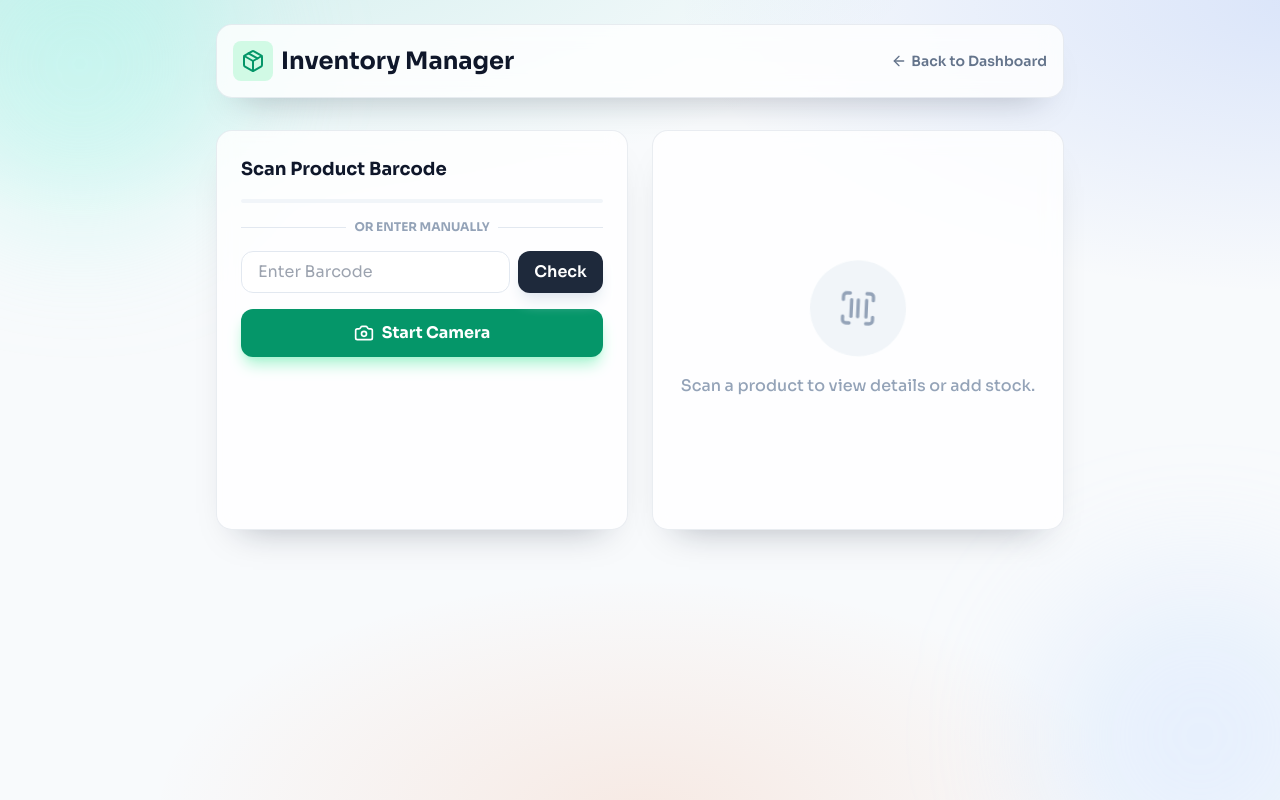
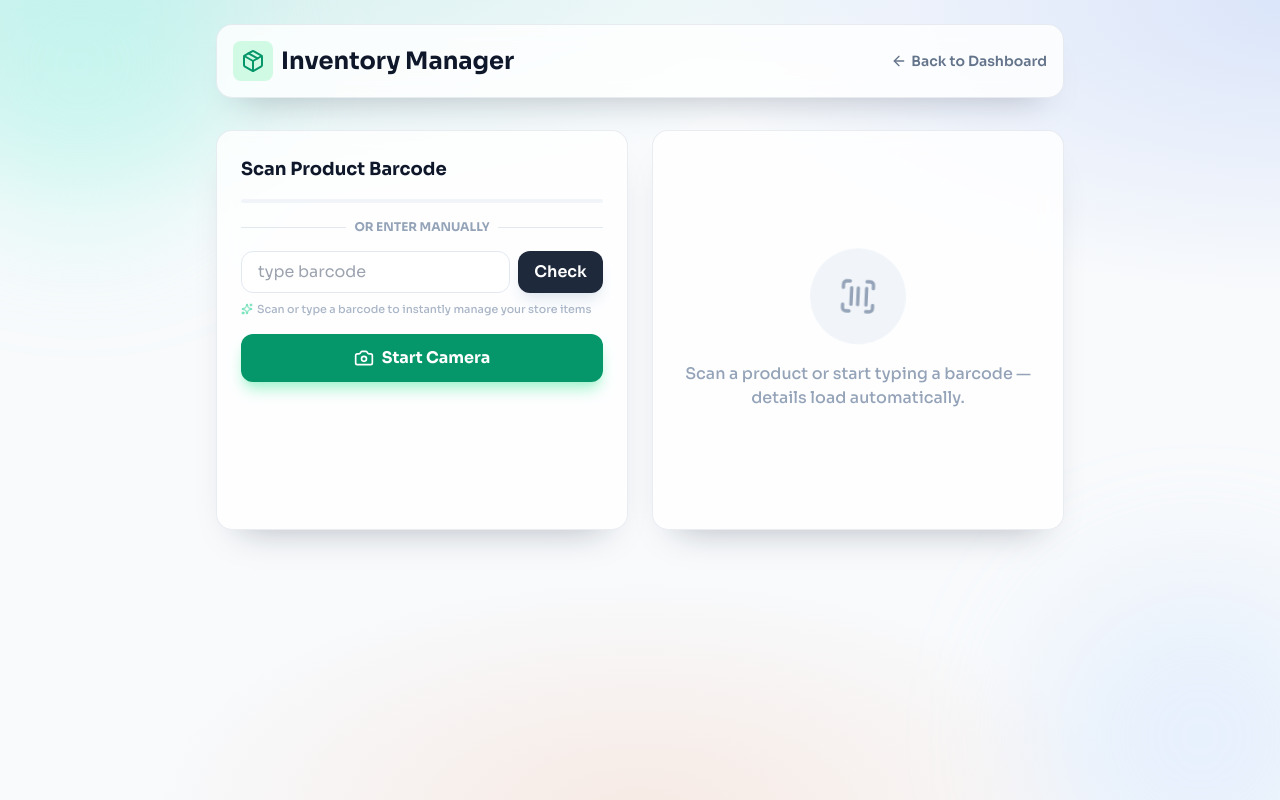
Before and after one commit to NandanVadi/MartGenie, a Django app: page /products/manager/ in a window 1280 px wide. Run offline with Django 5.2, Linux system fonts and the light colour scheme; the visitor is signed in with stand-in values (Sample User, id 1); data that the repository does not hold is empty; some libraries are stand-ins or nearby versions.

Commit message:
feat: add barcode auto-lookup with backend proxy for Indian products and UI polish

```diff
--- a/products/urls.py
+++ b/products/urls.py
@@ -17,4 +17,9 @@ urlpatterns = [
         views.inventory_api,
         name='inventory_api'
     ),
+    path(
+        'api/barcode-lookup/<str:barcode>/',
+        views.barcode_lookup,
+        name='barcode_lookup'
+    ),
 ]
--- a/products/views.py
+++ b/products/views.py
@@ -6,6 +6,71 @@ from django.core.paginator import Paginator
 from .models import Product
 from inventory.models import InventoryItem
 from core.models import Store
+import urllib.request
+import json as _json
+
+
+@login_required
+@require_GET
+def barcode_lookup(request, barcode):
+    """
+    Server-side proxy for barcode lookup.
+    Tries multiple APIs in order:
+      1. Open Food Facts India  (best for Indian products)
+      2. Open Food Facts World  (global fallback)
+      3. UPCitemdb              (100 free/day, good for branded goods)
+    Returns: { found: true, name, category, image, source } or { found: false }
+    """
+    barcode = barcode.strip()
+
+    def _fetch(url, timeout=5):
+        try:
+            req = urllib.request.Request(url, headers={'User-Agent': 'MartGenie/1.0'})
+            with urllib.request.urlopen(req, timeout=timeout) as resp:
+                return _json.loads(resp.read().decode())
+        except Exception:
+            return None
+
+    # 1. Open Food Facts India
+    d = _fetch(f'https://in.openfoodfacts.org/api/v0/product/{barcode}.json')
+    if d and d.get('status') == 1 and d.get('product', {}).get('product_name'):
+        p = d['product']
+        cats = p.get('categories', '')
+        return JsonResponse({
+            'found': True,
+            'name': p['product_name'],
+            'category': cats.split(',')[0].strip() if cats else '',
+            'image': p.get('image_url', ''),
+            'source': 'Open Food Facts India',
+        })
+
+    # 2. Open Food Facts World
+    d = _fetch(f'https://world.openfoodfacts.org/api/v0/product/{barcode}.json')
+    if d and d.get('status') == 1 and d.get('product', {}).get('product_name'):
+        p = d['product']
+        cats = p.get('categories', '')
+        return JsonResponse({
+            'found': True,
+            'name': p['product_name'],
+            'category': cats.split(',')[0].strip() if cats else '',
+            'image': p.get('image_url', ''),
+            'source': 'Open Food Facts',
+        })
+
+    # 3. UPCitemdb (100 free/day)
+    d = _fetch(f'https://api.upcitemdb.com/prod/trial/lookup?upc={barcode}')
+    if d and d.get('code') == 'OK' and d.get('items'):
+        item = d['items'][0]
+        images = item.get('images', [])
+        return JsonResponse({
+            'found': True,
+            'name': item.get('title', ''),
+            'category': item.get('category', ''),
+            'image': images[0] if images else '',
+            'source': 'UPCitemdb',
+        })
+
+    return JsonResponse({'found': False})
 
 @login_required
 @require_GET
--- a/templates/products/inventory_manager.html
+++ b/templates/products/inventory_manager.html
@@ -31,17 +31,8 @@
                 <i data-lucide="arrow-left" class="w-4 h-4"></i> Back to Dashboard
             </a>
         </header>
-        <!-- Low Stock Alerts -->
-        <div id="low-stock-alerts" class="mb-6 hidden">
-            <div class="glass-card p-4 rounded-2xl border border-rose-200 bg-rose-50/70">
-                <div class="flex items-center gap-2 mb-2">
-                    <i data-lucide="alert-triangle" class="w-5 h-5 text-rose-600"></i>
-                    <h2 class="font-bold text-rose-700">Low Stock Alerts</h2>
-                </div>
-                <div id="low-stock-list" class="text-sm text-rose-700 space-y-1"></div>
-            </div>
-        </div>
-        <!-- Low Stock Alerts -->
+
+        <!-- Low Stock Alerts (single, fixed) -->
         <div id="low-stock-alerts" class="mb-6 hidden">
             <div class="glass-card p-4 rounded-2xl border border-rose-200 bg-rose-50/70">
                 <div class="flex items-center gap-2 mb-2">
@@ -66,11 +57,27 @@
                 </div>
 
                 <div class="flex gap-2">
-                    <input type="text" id="manual-barcode" placeholder="Enter Barcode"
-                        class="flex-1 border border-slate-200 rounded-xl px-4 py-2 bg-white/50 outline-none focus:ring-2 focus:ring-emerald-500 transition-all">
-                    <button onclick="checkProduct(document.getElementById('manual-barcode').value)"
+                    <div class="flex-1 relative">
+                        <input
+                            type="text"
+                            id="manual-barcode"
+                            placeholder="type barcode"
+                            oninput="debouncedCheck(this.value)"
+                            class="w-full border border-slate-200 rounded-xl px-4 py-2 bg-white/50 outline-none focus:ring-2 focus:ring-emerald-500 transition-all pr-10"
+                        >
+                        <!-- Spinner shown while debouncing -->
+                        <span id="barcode-typing-indicator" class="hidden absolute right-3 top-2.5 text-emerald-500">
+                            <i data-lucide="loader-2" class="w-4 h-4 animate-spin"></i>
+                        </span>
+                    </div>
+                    <button onclick="checkProduct(document.getElementById('manual-barcode').value.trim())"
                         class="bg-slate-800 text-white px-4 rounded-xl font-semibold hover:bg-slate-900 shadow-lg shadow-slate-200 transition-all">Check</button>
                 </div>
+
+                <p class="text-[11px] text-slate-400 mt-2 font-medium flex items-center gap-1 opacity-80">
+                    <i data-lucide="sparkles" class="w-3 h-3 text-emerald-400"></i>
+                    Scan or type a barcode to instantly manage your store items
+                </p>
 
                 <button id="start-scan-btn" onclick="startScanner()"
                     class="w-full mt-4 bg-emerald-600 text-white py-3 rounded-xl font-bold hover:bg-emerald-700 transition flex items-center justify-center gap-2 shadow-lg shadow-emerald-200">
@@ -90,7 +97,7 @@
                         class="w-24 h-24 bg-slate-100 rounded-full flex items-center justify-center mx-auto mb-4 animate-float">
                         <i data-lucide="scan-barcode" class="w-10 h-10 text-slate-400"></i>
                     </div>
-                    <p class="font-medium">Scan a product to view details or add stock.</p>
+                    <p class="font-medium">Scan a product or start typing a barcode — details load automatically.</p>
                 </div>
             </div>
         </div>
@@ -98,6 +105,8 @@
 
     <script>
         lucide.createIcons();
+
+        // ── Low stock alerts ──────────────────────────────────────────────────
         async function loadLowStockAlerts() {
             try {
                 const response = await fetch('/inventory/low-stock/');
@@ -106,59 +115,49 @@
                 if (data.count > 0) {
                     const container = document.getElementById('low-stock-list');
                     const panel = document.getElementById('low-stock-alerts');
-
                     container.innerHTML = '';
-
                     data.items.forEach(item => {
                         const row = document.createElement('div');
                         row.textContent = `${item.product_name} — ${item.quantity} left (threshold ${item.threshold})`;
                         container.appendChild(row);
                     });
-
                     panel.classList.remove('hidden');
                 }
             } catch (err) {
                 console.log("Low stock alert load failed", err);
             }
         }
+        loadLowStockAlerts();
 
-        // Load alerts when page opens
-        loadLowStockAlerts();
-        async function loadLowStockAlerts() {
-            try {
-                const response = await fetch('/inventory/low-stock/');
-                const data = await response.json();
-
-                if (data.count > 0) {
-                    const container = document.getElementById('low-stock-list');
-                    const panel = document.getElementById('low-stock-alerts');
-
-                    container.innerHTML = '';
-
-                    data.items.forEach(item => {
-                        const row = document.createElement('div');
-                        row.textContent = `${item.product_name} — ${item.quantity} left (threshold ${item.threshold})`;
-                        container.appendChild(row);
-                    });
-
-                    panel.classList.remove('hidden');
-                }
-            } catch (err) {
-                console.log("Low stock alert load failed", err);
-            }
-        }
-
-        // Load alerts when page opens
-        loadLowStockAlerts();
+        // ── Scanner state ─────────────────────────────────────────────────────
         let html5QrCode;
         let currentBarcode = null;
 
+        // ── Debounce auto-fetch on typing ─────────────────────────────────────
+        let debounceTimer;
+        function debouncedCheck(val) {
+            const indicator = document.getElementById('barcode-typing-indicator');
+            clearTimeout(debounceTimer);
+            val = val.trim();
+            if (val.length < 4) {
+                indicator.classList.add('hidden');
+                return;
+            }
+            indicator.classList.remove('hidden');
+            lucide.createIcons();
+            debounceTimer = setTimeout(() => {
+                indicator.classList.add('hidden');
+                checkProduct(val);
+            }, 700);
+        }
+
+        // ── Render: product found locally ─────────────────────────────────────
         function renderAvailable(product) {
             const panel = document.getElementById('action-panel');
             panel.innerHTML = `
                 <div class="w-full text-left fade-in">
                     <div class="flex items-start gap-4 mb-6">
-                        <div class="w-20 h-20 bg-emerald-50 rounded-xl flex items-center justify-center border border-emerald-100">
+                        <div class="w-20 h-20 bg-emerald-50 rounded-xl flex items-center justify-center border border-emerald-100 shrink-0">
                             ${product.image ? `<img src="${product.image}" class="w-full h-full object-cover rounded-xl">` : `<i data-lucide="box" class="w-10 h-10 text-emerald-300"></i>`}
                         </div>
                         <div>
@@ -193,66 +192,112 @@
             lucide.createIcons();
         }
 
+        // ── Render: product not in DB → show create form ──────────────────────
         function renderCreate(barcode, prefill = null) {
             const panel = document.getElementById('action-panel');
-            const nameVal = prefill ? prefill.name : '';
-            // Simple mapping or auto-select category could be added, for now just name
+
+            // Map API category to dropdown option (best-effort)
+            const categoryOptions = ['Food', 'Beverages', 'Personal Care', 'Household', 'Snacks'];
+            const apiCat = (prefill?.category || '').toLowerCase();
+            let selectedCategory = 'Food';
+            if (apiCat.includes('beverage') || apiCat.includes('drink') || apiCat.includes('juice') || apiCat.includes('water') || apiCat.includes('soda')) selectedCategory = 'Beverages';
+            else if (apiCat.includes('snack') || apiCat.includes('chips') || apiCat.includes('biscuit') || apiCat.includes('cracker')) selectedCategory = 'Snacks';
+            else if (apiCat.includes('care') || apiCat.includes('hygiene') || apiCat.includes('beauty') || apiCat.includes('soap') || apiCat.includes('shampoo')) selectedCategory = 'Personal Care';
+            else if (apiCat.includes('household') || apiCat.includes('cleaning') || apiCat.includes('detergent') || apiCat.includes('tissue')) selectedCategory = 'Household';
+
+            const categoryOpts = categoryOptions.map(c =>
+                `<option ${c === selectedCategory ? 'selected' : ''}>${c}</option>`
+            ).join('');
+
+            const sourceBadge = prefill?.source
+                ? `<p class="text-xs text-emerald-600 mt-1 font-semibold flex items-center gap-1">
+                       <i data-lucide="sparkles" class="w-3 h-3"></i> Auto-filled from ${prefill.source}
+                   </p>`
+                : '';
+
+            const imagePreview = prefill?.image
+                ? `<div class="mb-4 flex items-center gap-3 p-3 bg-slate-50 rounded-xl border border-slate-100">
+                       <img src="${prefill.image}" class="w-14 h-14 object-cover rounded-lg border border-slate-200">
+                       <div>
+                           <p class="text-xs font-bold text-slate-500 uppercase">Product Image</p>
+                           <p class="text-xs text-slate-400">From ${prefill.source}</p>
+                       </div>
+                   </div>`
+                : '';
 
             panel.innerHTML = `
                 <div class="w-full text-left fade-in">
-                    <div class="bg-amber-50 border border-amber-200 rounded-xl p-4 mb-6 flex gap-3">
+                    <div class="bg-amber-50 border border-amber-200 rounded-xl p-4 mb-4 flex gap-3">
                          <div class="p-2 bg-amber-100 rounded-lg h-fit text-amber-600">
                              <i data-lucide="alert-circle" class="w-5 h-5"></i>
                          </div>
                          <div>
-                            <h3 class="font-bold text-amber-900">Product Not Found</h3>
-                            <p class="text-sm text-amber-700 mt-1">Barcode <span class="font-mono font-bold bg-white/50 px-1 rounded">${barcode}</span> is not in the system.</p>
-                            ${prefill ? `<p class="text-xs text-emerald-600 mt-1 font-semibold flex items-center gap-1"><i data-lucide="sparkles" class="w-3 h-3"></i> Found details online! Form auto-filled.</p>` : ''}
+                            <h3 class="font-bold text-amber-900">Product Not Found Locally</h3>
+                            <p class="text-sm text-amber-700 mt-1">Barcode <span class="font-mono font-bold bg-white/50 px-1 rounded">${barcode}</span> is not in your store.</p>
+                            ${sourceBadge}
                          </div>
                     </div>
 
+                    ${imagePreview}
+
                     <h4 class="font-bold text-lg mb-4 text-slate-900">Add New Product</h4>
-                    <form onsubmit="createProduct(event)" class="space-y-4">
+                    <form onsubmit="createProduct(event)" class="space-y-3">
                         <div>
                             <label class="block text-xs font-bold text-slate-500 uppercase mb-1">Product Name</label>
-                            <input type="text" name="name" value="${nameVal}" required class="w-full border border-slate-200 rounded-xl px-4 py-3 focus:ring-2 focus:ring-emerald-500 outline-none bg-white/50">
+                            <input type="text" name="name" value="${prefill?.name || ''}" required
+                                class="w-full border border-slate-200 rounded-xl px-4 py-3 focus:ring-2 focus:ring-emerald-500 outline-none bg-white/50">
                         </div>
-                        <div class="grid grid-cols-2 gap-4">
+                        <div class="grid grid-cols-2 gap-3">
                             <div>
                                 <label class="block text-xs font-bold text-slate-500 uppercase mb-1">Price (₹)</label>
-                                <input type="number" step="0.01" name="price" required class="w-full border border-slate-200 rounded-xl px-4 py-3 focus:ring-2 focus:ring-emerald-500 outline-none bg-white/50">
+                                <input type="number" step="0.01" name="price" required
+                                    class="w-full border border-slate-200 rounded-xl px-4 py-3 focus:ring-2 focus:ring-emerald-500 outline-none bg-white/50">
                             </div>
                             <div>
                                 <label class="block text-xs font-bold text-slate-500 uppercase mb-1">Initial Stock</label>
-                                <input type="number" name="initial_stock" value="10" required class="w-full border border-slate-200 rounded-xl px-4 py-3 focus:ring-2 focus:ring-emerald-500 outline-none bg-white/50">
+                                <input type="number" name="initial_stock" value="10" required
+                                    class="w-full border border-slate-200 rounded-xl px-4 py-3 focus:ring-2 focus:ring-emerald-500 outline-none bg-white/50">
                             </div>
                         </div>
                         <div>
                              <label class="block text-xs font-bold text-slate-500 uppercase mb-1">Category</label>
                              <select name="category" class="w-full border border-slate-200 rounded-xl px-4 py-3 outline-none bg-white/50">
-                                <option>Food</option>
-                                <option>Beverages</option>
-                                <option>Personal Care</option>
-                                <option>Household</option>
-                                <option>Snacks</option>
+                                ${categoryOpts}
                              </select>
                         </div>
-                        <button type="submit" class="w-full bg-emerald-600 text-white py-3.5 rounded-xl font-bold hover:bg-emerald-700 transition shadow-lg shadow-emerald-200 mt-2">Create Product</button>
+                        <button type="submit" class="w-full bg-emerald-600 text-white py-3.5 rounded-xl font-bold hover:bg-emerald-700 transition shadow-lg shadow-emerald-200">Create Product</button>
                     </form>
                 </div>
              `;
             lucide.createIcons();
         }
 
+        // ── Backend barcode lookup (server-side, no CORS issues) ──────────────
+        async function fetchExternalDetails(barcode) {
+            try {
+                const r = await fetch(`/products/api/barcode-lookup/${barcode}/`);
+                const d = await r.json();
+                if (d.found) {
+                    return {
+                        name: d.name,
+                        category: d.category,
+                        image: d.image,
+                        source: d.source
+                    };
+                }
+            } catch (e) {
+                console.log('Backend barcode lookup failed', e);
+            }
+            return null;
+        }
+
+        // ── Main check flow ───────────────────────────────────────────────────
         async function checkProduct(barcode) {
             if (!barcode) return;
             currentBarcode = barcode;
             document.getElementById('manual-barcode').value = barcode;
-
-            // Stop scanner to prevent double scans
             stopScanner();
 
-            // Show local loading
             const panel = document.getElementById('action-panel');
             panel.innerHTML = `<div class="animate-pulse flex flex-col items-center justify-center h-full text-slate-400">
                 <i data-lucide="loader-2" class="w-8 h-8 animate-spin mb-2"></i>
@@ -269,37 +314,20 @@
             if (data.status === 'found') {
                 renderAvailable(data.product);
             } else {
-                // Show external loading
-                panel.innerHTML = `<div class="animate-pulse flex flex-col items-center justify-center h-full text-emerald-600">
-                    <i data-lucide="globe" class="w-8 h-8 animate-bounce mb-2"></i>
-                    <p>Product not found locally.</p>
-                    <p class="text-sm font-semibold">Searching global database...</p>
+                // Product not in local DB — search external APIs
+                panel.innerHTML = `<div class="flex flex-col items-center justify-center h-full text-emerald-600 gap-2">
+                    <i data-lucide="globe" class="w-8 h-8 animate-bounce"></i>
+                    <p class="font-medium">Not in your inventory.</p>
+                    <p class="text-sm text-slate-500">Searching Open Food Facts &amp; UPCitemdb…</p>
                 </div>`;
                 lucide.createIcons();
 
-                // Try to fetch from OpenFoodFacts before rendering create form
                 const externalData = await fetchExternalDetails(barcode);
                 renderCreate(barcode, externalData);
             }
         }
 
-        async function fetchExternalDetails(barcode) {
-            try {
-                const response = await fetch(`https://world.openfoodfacts.org/api/v0/product/${barcode}.json`);
-                const data = await response.json();
-                if (data.status === 1) {
-                    return {
-                        name: data.product.product_name || '',
-                        category: data.product.categories ? data.product.categories.split(',')[0] : '',
-                        image: data.product.image_url || ''
-                    };
-                }
-            } catch (e) {
-                console.log("External fetch failed", e);
-            }
-            return null;
-        }
-
+        // ── Stock operations ──────────────────────────────────────────────────
         async function updateStock(qty) {
             const response = await fetch('/products/api/inventory/', {
                 method: 'POST',
@@ -307,7 +335,6 @@
             });
             const data = await response.json();
             if (data.status === 'success') {
-                // Refresh
                 checkProduct(currentBarcode);
             }
         }
@@ -347,6 +374,7 @@
             }
         }
 
+        // ── Camera scanner ────────────────────────────────────────────────────
         function onScanSuccess(decodedText) {
             checkProduct(decodedText);
         }
```
